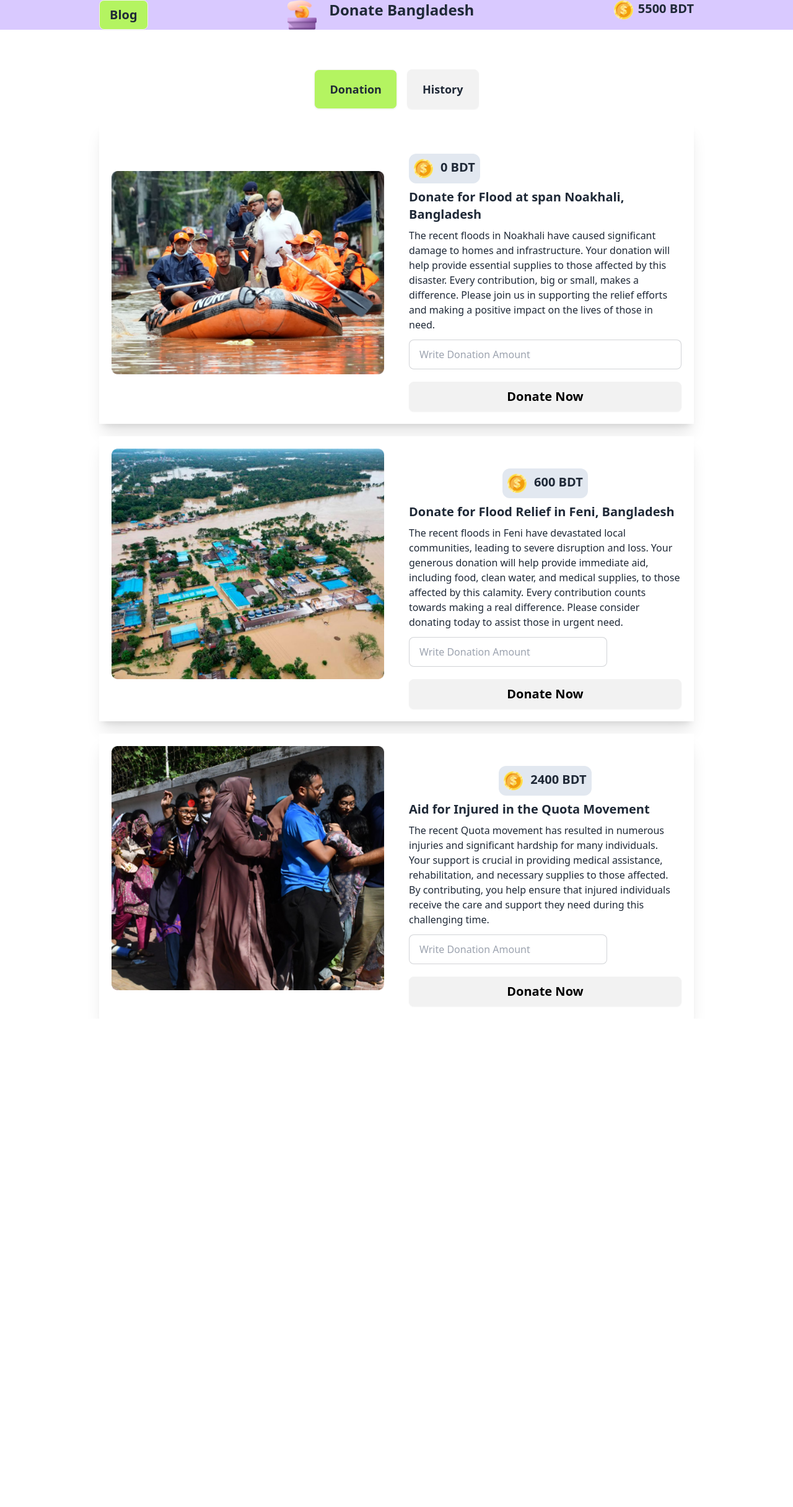
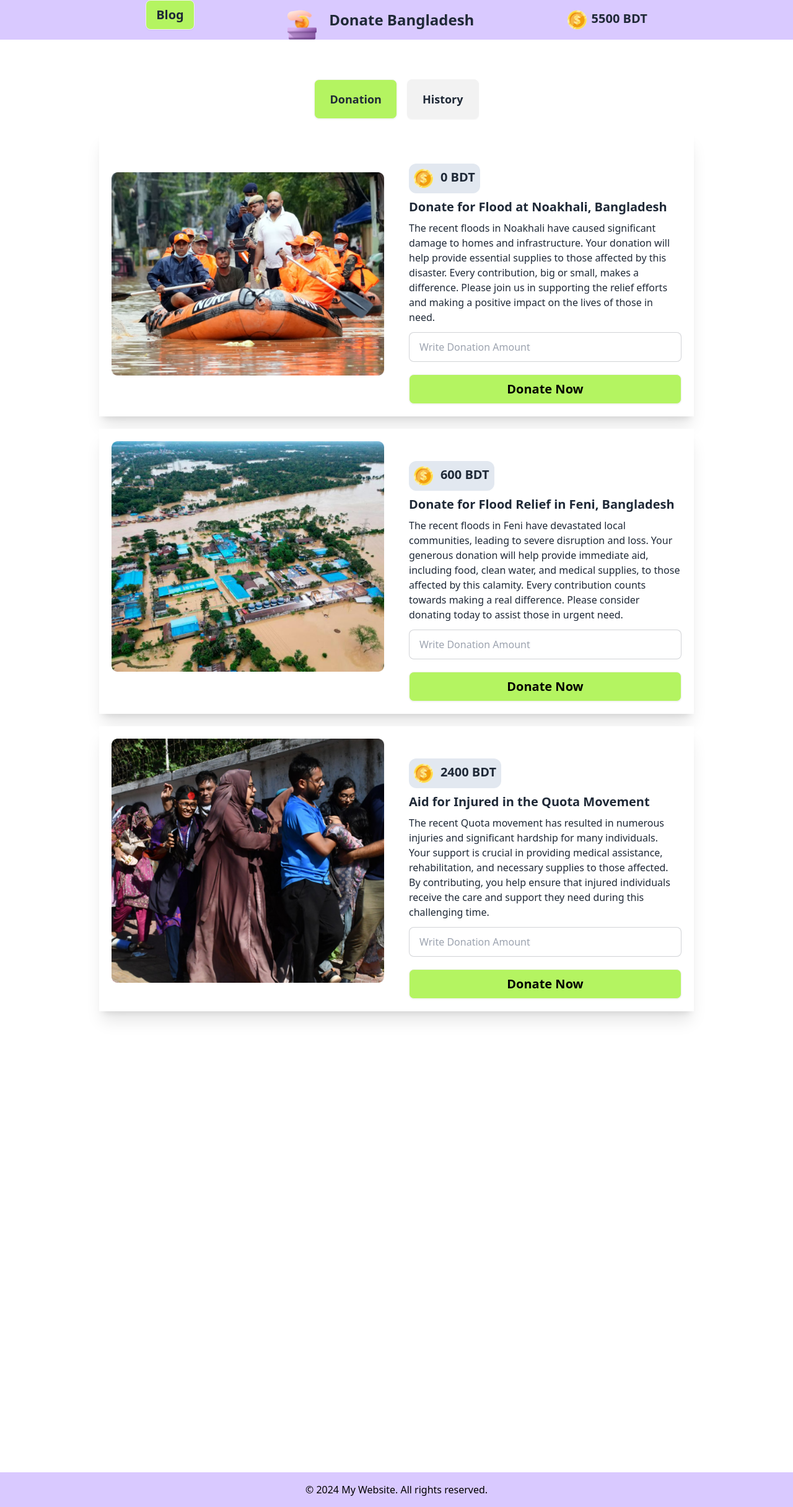
Before and after one commit to fahimsian939/Donate-Bangladesh, a plain HTML site: page index.html in a window 1280 px wide. Shown: the whole page at 62% size. Before the commit the page ends 1644 px from the top, so only its background shows below. Drawn offline with nearby package versions, Linux system fonts and the light colour scheme; files whose address does not match are found by name.

Commit message:
Final Commit

```diff
--- a/index.html
+++ b/index.html
@@ -14,11 +14,11 @@
     <header class="sticky top-0 ">
 
         <nav class="bg-[#d9c9ff] ">
-            <div class="flex justify-between px-4 sm:px-8 md:px-16 lg:px-40">
+            <div class="space-y-4 sm:flex justify-around  px-4 sm:px-8 md:px-16 lg:px-40">
                 <div>
                     <button id="" class="btn bg-[#B4F461] text-xl"><a href="blog.html">Blog</a></button>
                 </div>
-                <div class="lg:flex gap-5">
+                <div class="lg:flex  gap-5">
                     <div>
                         <img src="images/logo.png" alt="" class="h-12">
                     </div>
@@ -42,7 +42,8 @@
             <div class="flex sm:flex-row justify-center gap-4">
                 <!-- Button 1 -->
                 <div>
-                    <button id="donation-btn" class="btn bg-[#B4F461] btn-xs sm:btn-sm md:btn-md lg:btn-lg">Donation</button>
+                    <button id="donation-btn"
+                        class="btn bg-[#B4F461] btn-xs sm:btn-sm md:btn-md lg:btn-lg">Donation</button>
                 </div>
                 <!-- Button 2 -->
                 <div>
@@ -61,7 +62,7 @@
             <!-- Card section -->
             <section class="noakhali px-4 sm:px-8 md:px-16 lg:px-40">
 
-            <div  class="flex items-center flex-col lg:flex-row gap-4 lg:gap-10  bg-base-100 shadow-xl p-5 mt-5">
+                <div class="flex items-center flex-col lg:flex-row gap-4 lg:gap-10  bg-base-100 shadow-xl p-5 mt-5">
                     <div class="w-full lg:w-1/2">
                         <img src="images/noakhali.png" alt="Noakhali" class="w-full h-auto" />
                     </div>
@@ -74,13 +75,19 @@
                                 <h2 id="donate-balance-1" class="font-semibold text-xl">0 BDT</h2>
                             </div>
                         </div>
-                    <h2 class="mt-2  font-bold text-xl">Donate for <span id="donation-subject"> Flood at span Noakhali, Bangladesh </span></h2>
-                    <p class="mt-2">The recent floods in Noakhali have caused significant damage to homes and infrastructure. Your donation will help provide essential supplies to those affected by this disaster. Every contribution, big or small, makes a difference. Please join us in supporting the relief efforts and making a positive impact on the lives of those in need.</p>
+                        <h2 class="mt-2  font-bold text-xl">Donate for <span id="donation-subject-1"> Flood at Noakhali,
+                                Bangladesh </span></h2>
+                        <p class="mt-2">The recent floods in Noakhali have caused significant damage to homes and
+                            infrastructure. Your donation will help provide essential supplies to those affected by this
+                            disaster. Every contribution, big or small, makes a difference. Please join us in supporting
+                            the relief efforts and making a positive impact on the lives of those in need.</p>
                         <div class=" mt-3">
-                        <input id="donate-input-1" type="text" placeholder="Write Donation Amount" class="input input-bordered w-full " />
+                            <input id="donate-input-1" type="text" placeholder="Write Donation Amount"
+                                class="input input-bordered w-full " />
                         </div>
                         <div class="mt-5">
-                        <button onclick="my_modal_1.showModal()" id="donate-btn-1" class=" btn w-full bg-primaryColor text-black font-semibold text-xl">Donate Now</button>
+                            <button onclick="my_modal_1.showModal()" id="donate-btn-1"
+                                class=" btn w-full bg-[#B4F461] text-black font-semibold text-xl">Donate Now</button>
                             <!-- Open the modal using ID.showModal() method -->
                             <dialog id="my_modal_1" class="modal">
                                 <div class="modal-box">
@@ -109,7 +116,7 @@
                         <img src="images/feni.png" alt="Feni" class="w-full h-auto" />
                     </div>
                     <div class="mt-4 lg:mt-8 w-full lg:w-1/2">
-                        <div class="flex gap-3 bg-slate-200 p-2 rounded-xl w-fit text-center mx-auto">
+                        <div class="flex gap-3 bg-slate-200 p-2 rounded-xl w-fit  ">
                             <div>
                                 <img src="images/coin.png" alt="" class="h-8">
                             </div>
@@ -117,13 +124,20 @@
                                 <h2 id="donate-balance-2" class="font-semibold text-xl">600 BDT</h2>
                             </div>
                         </div>
-                        <h2 class="mt-2  font-bold text-xl">Donate for Flood Relief in Feni, Bangladesh</h2>
-                        <p class="mt-2">The recent floods in Feni have devastated local communities, leading to severe disruption and loss. Your generous donation will help provide immediate aid, including food, clean water, and medical supplies, to those affected by this calamity. Every contribution counts towards making a real difference. Please consider donating today to assist those in urgent need.</p>
+                        <h2 class="mt-2  font-bold text-xl">Donate for <span id="donation-subject-2"> Flood Relief in
+                                Feni, Bangladesh </span></h2>
+                        <p class="mt-2">The recent floods in Feni have devastated local communities, leading to severe
+                            disruption and loss. Your generous donation will help provide immediate aid, including food,
+                            clean water, and medical supplies, to those affected by this calamity. Every contribution
+                            counts towards making a real difference. Please consider donating today to assist those in
+                            urgent need.</p>
                         <div class=" mt-3">
-                            <input id="donate-input-2" type="text" placeholder="Write Donation Amount" class="input input-bordered w-full max-w-xs" />
+                            <input id="donate-input-2" type="text" placeholder="Write Donation Amount"
+                                class="input input-bordered w-full " />
                         </div>
                         <div class="mt-5">
-                            <button onclick="my_modal_2.showModal()" id="donate-btn-2" class=" btn w-full bg-primaryColor text-black font-semibold text-xl">Donate Now</button>
+                            <button onclick="my_modal_2.showModal()" id="donate-btn-2"
+                                class=" btn w-full bg-[#B4F461] text-black font-semibold text-xl">Donate Now</button>
 
                             <dialog id="my_modal_2" class="modal">
                                 <div class="modal-box">
@@ -153,7 +167,7 @@
                         <img src="images/quota-protest.png" alt="" class="w-full h-auto" />
                     </div>
                     <div class="mt-4 lg:mt-8 w-full lg:w-1/2">
-                        <div class="flex gap-3 bg-slate-200 p-2 rounded-xl w-fit text-center mx-auto">
+                        <div class="flex gap-3 bg-slate-200 p-2 rounded-xl w-fit text-center ">
                             <div>
                                 <img src="images/coin.png" alt="" class="h-8">
                             </div>
@@ -161,13 +175,20 @@
                                 <h2 id="donate-balance-3" class="font-semibold text-xl">2400 BDT</h2>
                             </div>
                         </div>
-                        <h2 class="mt-2  font-bold text-xl">Aid for Injured in the Quota Movement</h2>
-                        <p class="mt-2">The recent Quota movement has resulted in numerous injuries and significant hardship for many individuals. Your support is crucial in providing medical assistance, rehabilitation, and necessary supplies to those affected. By contributing, you help ensure that injured individuals receive the care and support they need during this challenging time.</p>
+                        <h2 class="mt-2  font-bold text-xl"> <span id="donation-subject-3"> Aid for Injured in the Quota
+                                Movement </span></h2>
+                        <p class="mt-2">The recent Quota movement has resulted in numerous injuries and significant
+                            hardship for many individuals. Your support is crucial in providing medical assistance,
+                            rehabilitation, and necessary supplies to those affected. By contributing, you help ensure
+                            that injured individuals receive the care and support they need during this challenging
+                            time.</p>
                         <div class=" mt-3">
-                            <input id="donate-input-3" type="text" placeholder="Write Donation Amount" class="input input-bordered w-full max-w-xs" />
+                            <input id="donate-input-3" type="text" placeholder="Write Donation Amount"
+                                class="input input-bordered w-full " />
                         </div>
                         <div class="mt-5">
-                            <button onclick="my_modal_3.show()" id="donate-btn-3" class=" btn w-full bg-primaryColor text-black font-semibold text-xl">Donate Now</button>
+                            <button onclick="my_modal_3.show()" id="donate-btn-3"
+                                class=" btn w-full bg-[#B4F461] text-black font-semibold text-xl">Donate Now</button>
 
                             <dialog id="my_modal_3" class="modal">
                                 <div class="modal-box">
@@ -198,7 +219,18 @@
 
     </main>
 
+        <footer>
+            <div class="flex flex-col min-h-screen">
+                <main class="flex-grow">
 
+                </main>
+                <footer class="bg-[#D9C9FF] text-black py-4">
+                    <div class="container mx-auto text-center">
+                        <p>&copy; 2024 My Website. All rights reserved.</p>
+                    </div>
+                </footer>
+            </div>
+        </footer>
 
     <script src="./js/btn.js"></script>
     <script src="./js/index.js"></script>
```
Also changed, not shown: js/index.js (+24 -5 lines). Lines whose indentation alone changed are shown as unchanged.
